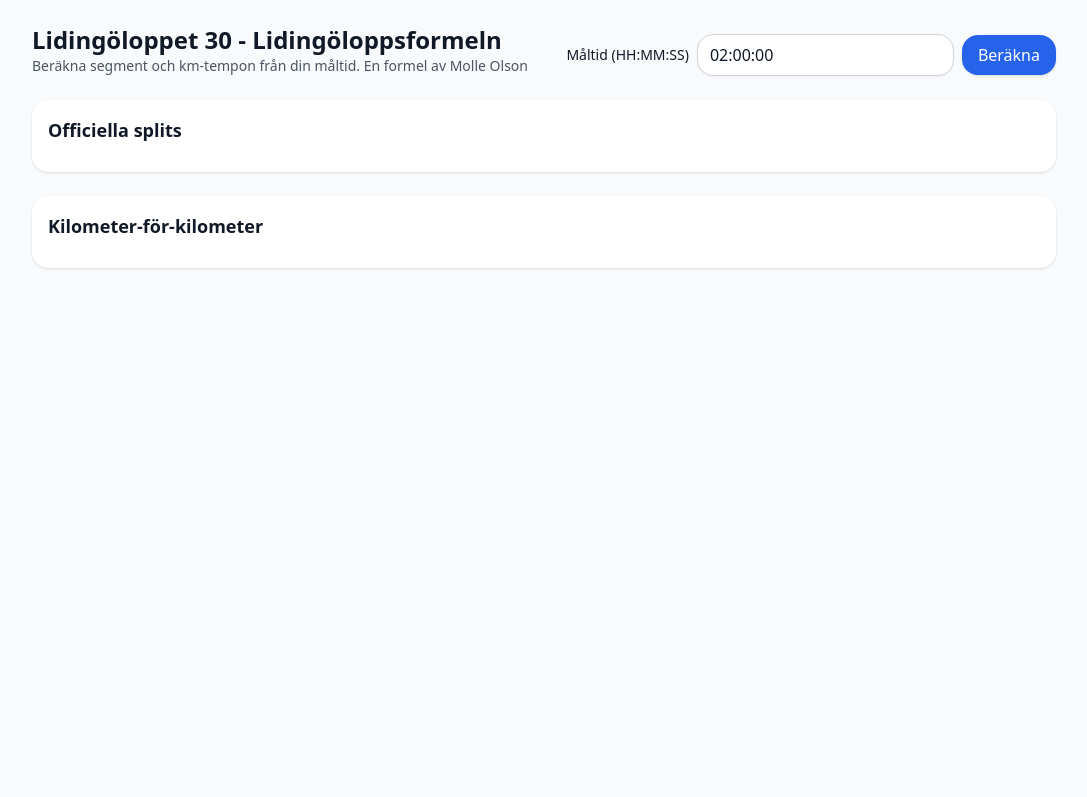
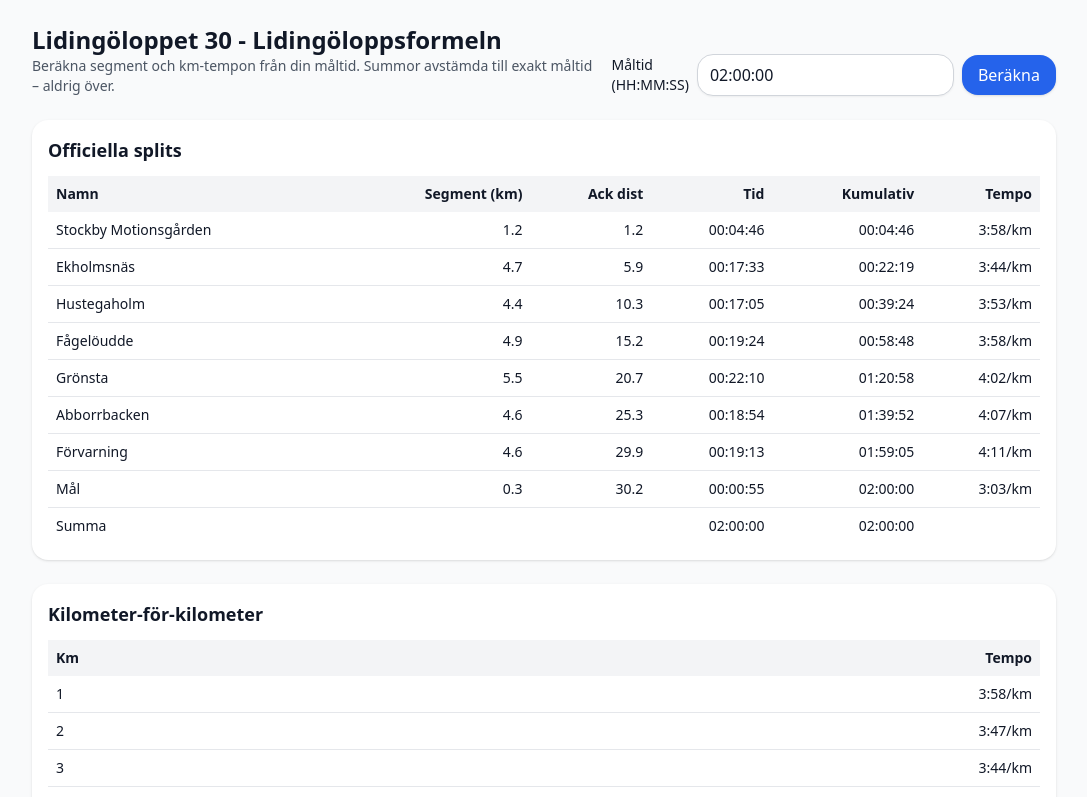
Before and after one commit to jp7an/lidingoloppsformeln, a plain HTML site: page index.html in a window 1280 px wide. Shown: the top 797 px of the page, without its empty margins (96-1183 px from the left). Drawn offline with nearby package versions, Linux system fonts and the light colour scheme.

Commit message:
Update index.html

```diff
--- a/index.html
+++ b/index.html
@@ -2,7 +2,7 @@
 <html lang="sv">
 <head>
   <meta charset="UTF-8">
-  <title>Lidingöloppet 30 - Lidingöloppsformeln</title>
+  <title>Lidingöloppsformeln</title>
   <script src="https://cdn.tailwindcss.com"></script>
 </head>
 <body class="min-h-screen bg-gray-50 text-gray-900 p-6">
@@ -10,7 +10,7 @@
     <header class="flex flex-col sm:flex-row sm:items-end sm:justify-between gap-4">
       <div>
         <h1 class="text-2xl font-bold">Lidingöloppet 30 - Lidingöloppsformeln</h1>
-        <p class="text-sm text-gray-600">Beräkna segment och km-tempon från din måltid. En formel av Molle Olson</p>
+        <p class="text-sm text-gray-600">Beräkna segment och km-tempon från din måltid. Summor avstämda till exakt måltid – aldrig över.</p>
       </div>
       <div class="flex items-center gap-2">
         <label class="text-sm">Måltid (HH:MM:SS)</label>
@@ -110,8 +110,9 @@ if (isFullKm) {
     } else {
       label = `30–Mål`;
     }
-kmRows.push({ label, sec: time, len: next - pos });
-
+    kmRows.push({label,sec:time,len:next-pos});
+    pos=next;idx++;
+  }
   const rawKm=kmRows.map(k=>k.sec);
   const kmTimes=reconcile(rawKm,goal);
   let kmHtml=`<table class='min-w-full text-sm'><thead><tr class='bg-gray-100'><th class='p-2 text-left'>Km</th><th class='p-2 text-right'>Tempo</th></tr></thead><tbody>`;
```
Lines whose indentation alone changed are shown as unchanged.
